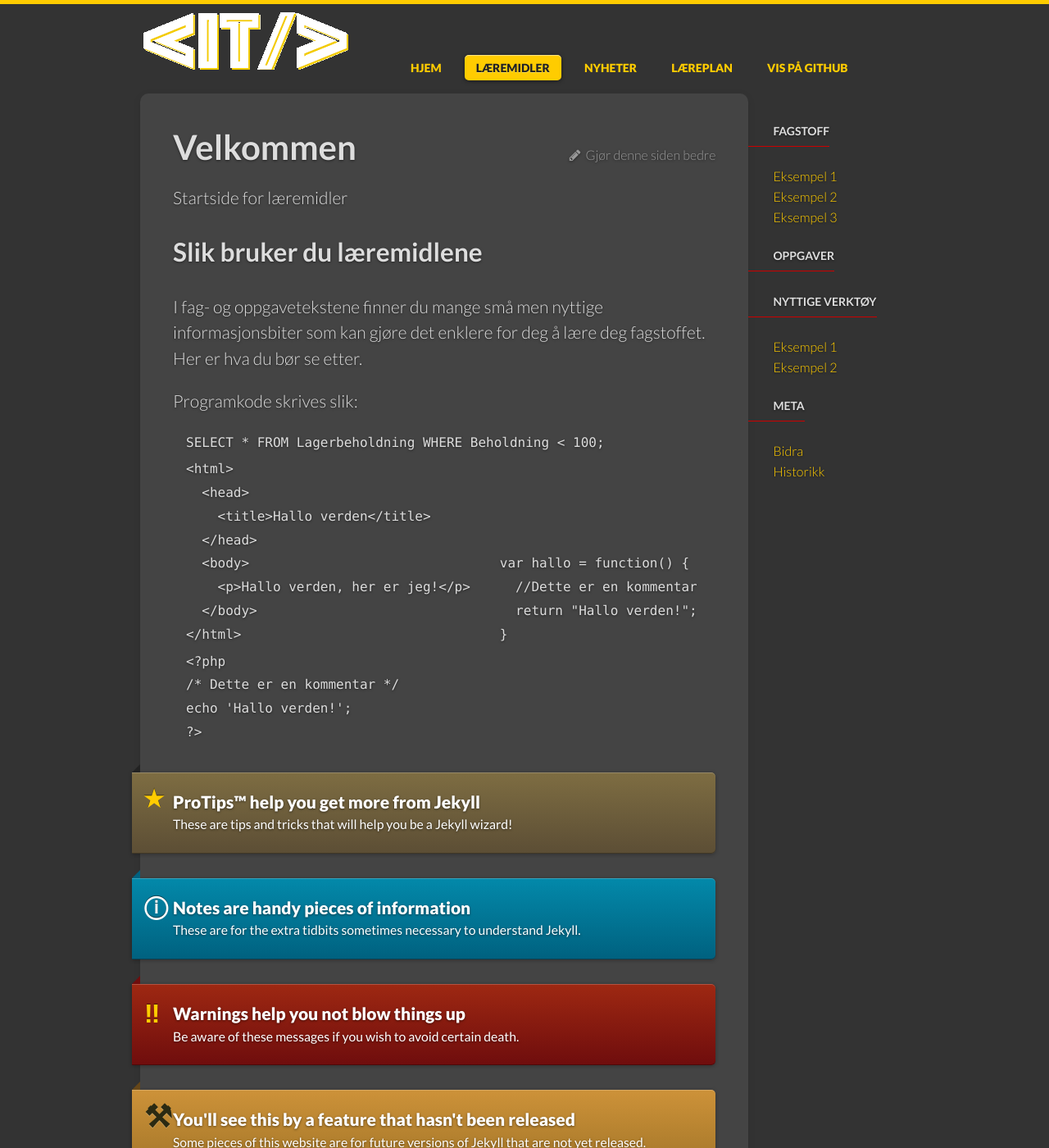
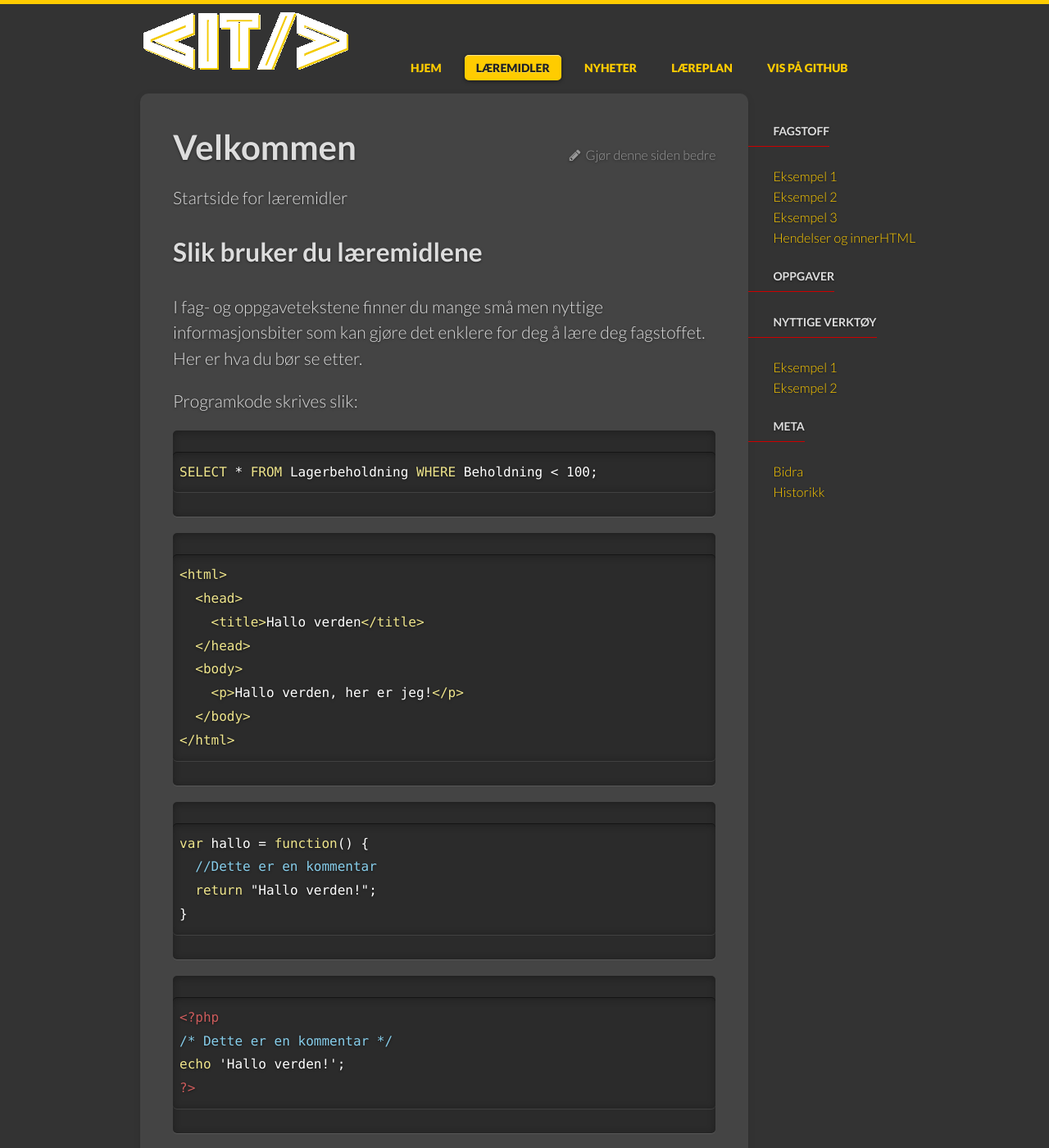
Before and after one commit to fagstoff/it.vgs.no, a Jekyll site: the page built from _docs/index.md, in a window 1280 px wide and 1400 px high. Shown: the whole window at 82% size. Built offline with Jekyll 4.4.1, drawn with Linux system fonts in a browser that asks for light colours.

Commit message:
tester folderstruktur

````diff
--- a/_data/docs.yml
+++ b/_data/docs.yml
@@ -4,6 +4,7 @@
   - fagstoff/eksempel-1
   - fagstoff/eksempel-2
   - fagstoff/eksempel-3
+  - fagstoff/programmering/04-hendelserinnerHTML
 
 - title: Oppgaver
   docs:
--- a/_docs/index.md
+++ b/_docs/index.md
@@ -13,11 +13,11 @@
 
 Programkode skrives slik:
 
-```SQL
+``` sql
 SELECT * FROM Lagerbeholdning WHERE Beholdning < 100;
 ```
 
-```HTML
+``` html
 <html>
   <head>
     <title>Hallo verden</title>
@@ -28,14 +28,14 @@
 </html>
 ```
 
-```JS
+``` js
 var hallo = function() {
   //Dette er en kommentar
   return "Hallo verden!";
 }
 ```
 
-```PHP
+``` php
 <?php
 /* Dette er en kommentar */
 echo 'Hallo verden!';
````
